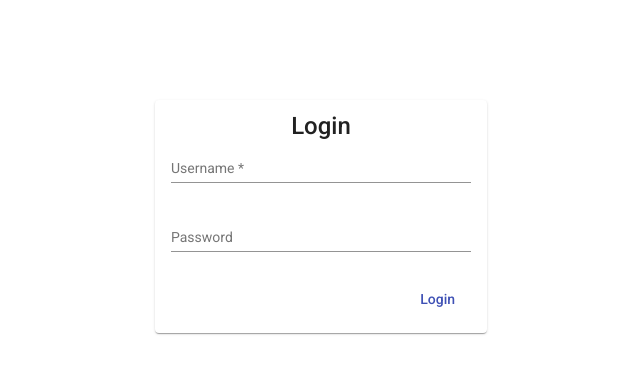
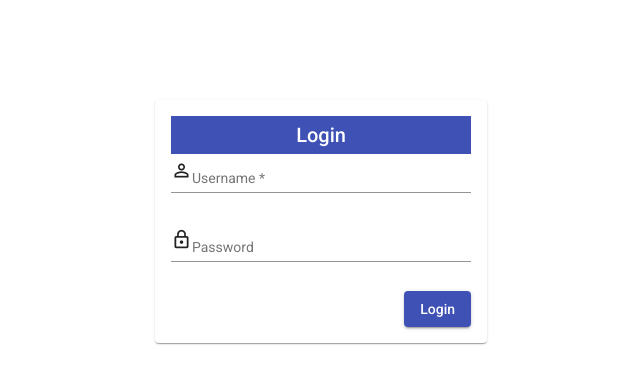
Before and after one commit to LakshmaGayam/FileReading, an Angular app: page / in a window 1280 px wide. Shown: the top 384 px of the page, without its empty margins (319-959 px from the left). Built offline with nearby package versions, Linux system fonts and the light colour scheme.

Commit message:
Changed Login componenet css

```diff
--- a/src/app/home/home.component.css
+++ b/src/app/home/home.component.css
@@ -34,7 +34,7 @@
   :host ::ng-deep.mat-tab-label.mat-tab-label-active {
       background-color: transparent;
       color: red;
-      background-color: black;
+      background-color: black ;
       border-right: 2px solid red;
   }
   /* Styles for the active tab label */
--- a/src/app/login/login.component.css
+++ b/src/app/login/login.component.css
@@ -27,3 +27,10 @@
     justify-content: flex-end;
     color: cornflowerblue;
   }
+
+  .login-toolbar {
+    justify-content: center;
+  }
+  .mat-toolbar-row, .mat-toolbar-single-row {
+    height: 38px;
+}
--- a/src/app/login/login.component.html
+++ b/src/app/login/login.component.html
@@ -1,10 +1,12 @@
 <mat-card>
-    <mat-card-title>Login</mat-card-title>
+    <!-- <mat-card-title>Login</mat-card-title> -->
+    <mat-toolbar class="login-toolbar" color="primary"><span align="center">Login</span></mat-toolbar>
     <mat-card-content>
         <form [formGroup]="loginForm" nonvalidate (ngSubmit)="submit()">
             <p>
                 <mat-form-field>
-                    <input type="text" matInput placeholder="Username" formControlName="username">
+                    <mat-icon matPrefix>person_outline</mat-icon>
+                    <input type="text" matInput placeholder="Username" name="username" formControlName="username">
                 </mat-form-field>
                 <mat-error *ngIf="submitted && loginForm.get('username').hasError('required')">
                     User Name Required
@@ -13,13 +15,14 @@
 
             <p>
                 <mat-form-field>
-                    <input type="password" autocomplete="off" matInput placeholder="Password"
+                    <mat-icon matPrefix>lock_outline</mat-icon>
+                    <input type="password" autocomplete="new-password" name="password" matInput placeholder="Password"
                         formControlName="password">
                 </mat-form-field>
             </p>
 
             <div class="button">
-                <button type="submit" color="primary" mat-button>Login</button>
+                <button type="submit"  mat-raised-button color="primary" mat-button>Login</button>
             </div>
 
         </form>
```
